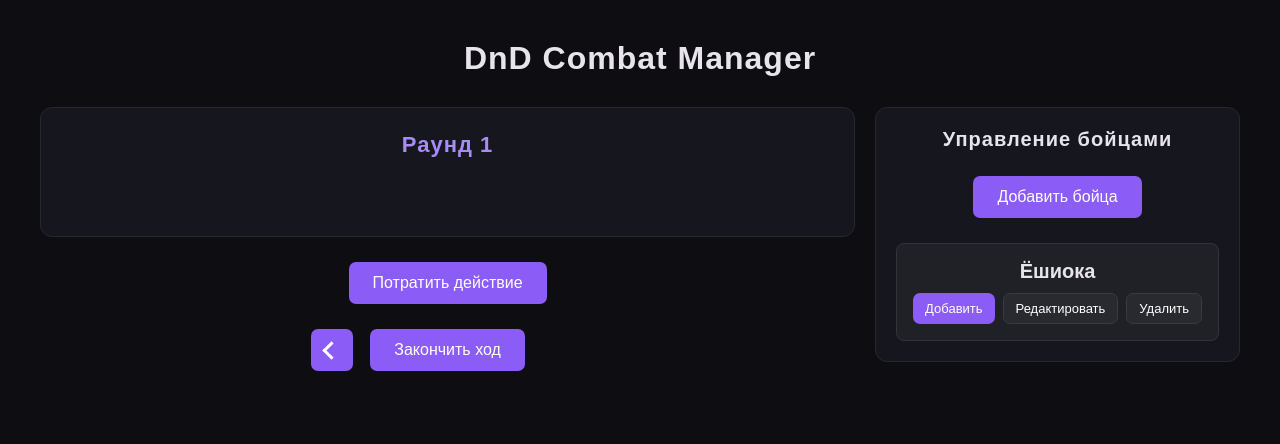
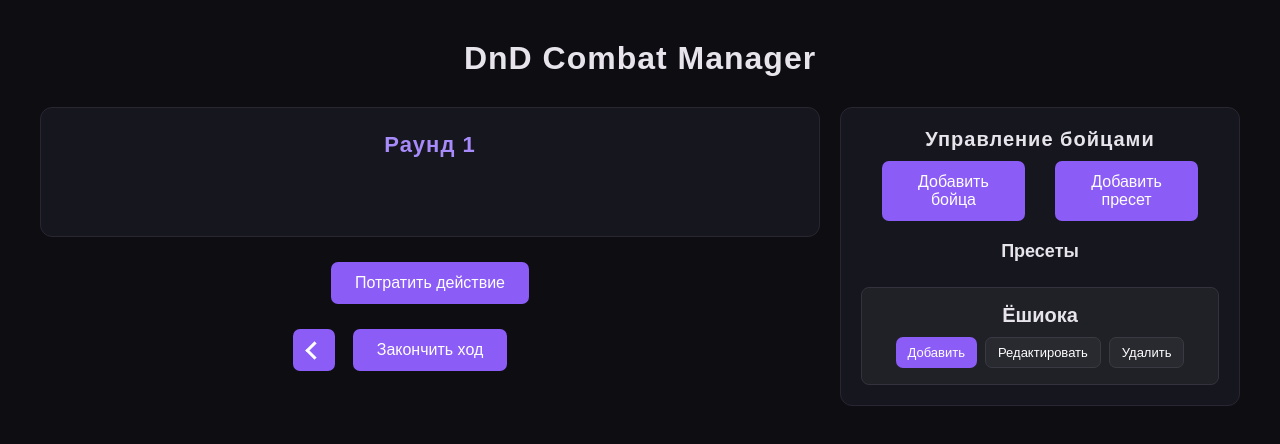
Before and after one commit to j0mp1x/DnD-Combat-Manger, a React (Vite) app: page / in a window 1280 px wide. Shown: the top 444 px of the page. Built offline with nearby package versions, Linux system fonts and the light colour scheme.

Commit message:
Сделал нормальное добавление бойцов и пресетов

```diff
--- a/src/App.jsx
+++ b/src/App.jsx
@@ -4,9 +4,10 @@ import {
     createFighterFromPreset,
     fighters,
 } from './data/fighters'
-import { Preset, Yoshioka } from './data/preset'
+import { Preset, Yoshioka, createPreset } from './data/preset'
 import ConfirmModal from './components/confirmModal'
 import FormModal from './components/formModal'
+import getDataFromForm from './UTILITES/getData'
 
 function App() {
     const [gameState, setGameState] = useState({
@@ -22,6 +23,11 @@ function App() {
     const [actionError, setActionError] = useState(false)
 
     const [confirmModal, setConfirmModal] = useState(false)
+
+    const [formModal, setFormModal] = useState({
+        isOpen: false,
+        onSubmit: null,
+    })
 
     const onReactionUse = (f) => {
         setPrevGameState(gameState)
@@ -104,33 +110,25 @@ function App() {
     }
 
     const addFighter = (data) => {
-        const name = data.get('name')
-        const hp = data.get('hp')
-        const maxActions = data.get('maxActions')
-        const armorClass = data.get('armorClass')
-        const initiative = data.get('initiative')
-        const saveAsPreset = data.get('saveAsPreset')
-
         setPrevGameState(gameState)
         setGameState((prev) => {
             return {
                 ...prev,
-                fighters: createFighter(
-                    prev,
-                    name,
-                    hp,
-                    armorClass,
-                    maxActions,
-                    initiative
-                ).sort((a, b) => b.initiative - a.initiative),
+                fighters: createFighter(prev, data).sort(
+                    (a, b) => b.initiative - a.initiative
+                ),
             }
         })
 
-        if (saveAsPreset) {
+        if (data.saveAsPreset) {
+            addPreset(data)
+        }
+    }
+
+    const addPreset = (data) => {
         setPresets((prev) => {
-                return [...prev, new Preset(name, hp, maxActions, armorClass)]
+            return [...prev, createPreset(data)]
         })
-        }
     }
 
     const addFighterFromPreset = (preset) => {
@@ -144,11 +142,6 @@ function App() {
             }
         })
     }
-
-    const [formModal, setFormModal] = useState({
-        isOpen: false,
-        onSubmit: addFighter,
-    })
 
     const deletePreset = (preset) => {
         setPresets((prev) => {
@@ -232,13 +225,29 @@ function App() {
                 </div>
                 <div id="addFighters">
                     <h1>Управление бойцами</h1>
+                    <div className="actions">
                         <button
                             onClick={() => {
-                            setFormModal({ isOpen: true })
+                                setFormModal({
+                                    isOpen: true,
+                                    onSubmit: addFighter,
+                                })
                             }}
                         >
                             Добавить бойца
                         </button>
+                        <button
+                            onClick={() => {
+                                setFormModal({
+                                    isOpen: true,
+                                    onSubmit: addPreset,
+                                })
+                            }}
+                        >
+                            Добавить пресет
+                        </button>
+                    </div>
+                    <h2>Пресеты</h2>
                     <div id="presets">
                         {presets.map((e) => {
                             return (
@@ -248,6 +257,7 @@ function App() {
                                         <button
                                             onClick={() => {
                                                 addFighterFromPreset(e)
+                                                console.log(e)
                                             }}
                                         >
                                             Добавить
@@ -275,9 +285,11 @@ function App() {
 
             <FormModal
                 isOpen={formModal.isOpen}
-                onSubmit={addFighter}
+                onSubmit={formModal.onSubmit}
+                getData={getDataFromForm}
                 onClose={() => {
                     setFormModal(false)
+                    setFormModal({ isOpen: false, onSubmit: null })
                 }}
             />
             <ConfirmModal
--- /dev/null
+++ b/src/UTILITES/getData.js
@@ -0,0 +1,19 @@
+const getDataFromForm = (data) => {
+    const name = data.get('name')
+    const hp = data.get('hp')
+    const maxActions = data.get('maxActions')
+    const armorClass = data.get('armorClass')
+    const initiative = data.get('initiative')
+    const saveAsPreset = data.get('saveAsPreset')
+
+    return {
+        name,
+        hp,
+        maxActions,
+        armorClass,
+        initiative,
+        saveAsPreset,
+    }
+}
+
+export default getDataFromForm
--- a/src/components/confirmModal.jsx
+++ b/src/components/confirmModal.jsx
@@ -4,6 +4,7 @@ const ConfirmModal = ({ isOpen, onConfirm, onClose }) => {
             <div className={`modal ${isOpen ? '' : 'hidden'}`}>
                 <div className="modalContent">
                     <h1>Вы уверены что хотите удалить пресет?</h1>
+                    <div className="formActions">
                         <button
                             onClick={() => {
                                 onConfirm()
@@ -16,6 +17,7 @@ const ConfirmModal = ({ isOpen, onConfirm, onClose }) => {
                     </div>
                 </div>
             </div>
+        </div>
     )
 }
 
--- a/src/components/formModal.jsx
+++ b/src/components/formModal.jsx
@@ -1,9 +1,14 @@
-const FormModal = ({ isOpen, onSubmit, onClose }) => {
+const FormModal = ({ isOpen, onSubmit, onClose, getData }) => {
+    const handleSubmit = async (d) => {
+        const data = await getData(d)
+        await onSubmit(data)
+        onClose()
+    }
     return (
         <div className={`modal ${isOpen ? '' : 'hidden'}`}>
             <div className="modalContent">
                 <h2>Добавить бойца</h2>
-                <form action={onSubmit}>
+                <form action={handleSubmit}>
                     <div>
                         <div className="formFields">
                             <label>Имя</label>
@@ -53,7 +58,7 @@ const FormModal = ({ isOpen, onSubmit, onClose }) => {
                         </div>
                     </div>
                     <div className="formActions">
-                        <button onClick={onClose}>Добавить</button>
+                        <button>Добавить</button>
                         <button type="button" onClick={onClose}>
                             Закрыть
                         </button>
--- a/src/data/fighters.js
+++ b/src/data/fighters.js
@@ -1,5 +1,6 @@
 import { rollDice } from '../UTILITES/dice'
 import { createNewId } from '../UTILITES/idCreator'
+import { Preset } from './preset'
 
 class Fighter {
     constructor(name, hp, armorClass, maxActions = 1, initiative = rollDice()) {
@@ -17,7 +18,10 @@ class Fighter {
 
 let fighters = []
 
-const createFighter = (prev, name, hp, armorClass, maxActions, initiative) => {
+const createFighter = (
+    prev,
+    { name, hp, armorClass, maxActions, initiative }
+) => {
     if (initiative <= 0) {
         initiative = rollDice()
     }
@@ -30,11 +34,8 @@ const createFighter = (prev, name, hp, armorClass, maxActions, initiative) => {
     ]
 }
 
-const createFighterFromPreset = (
-    prev,
-    { name, hp, armorClass, maxActions } = preset
-) => {
-    return createFighter(prev, name, hp, armorClass, maxActions)
+const createFighterFromPreset = (prev, preset = Preset) => {
+    return createFighter(prev, preset)
 }
 
 export { fighters, createFighter, Fighter, createFighterFromPreset }
--- a/src/data/preset.js
+++ b/src/data/preset.js
@@ -10,6 +10,10 @@ class Preset {
     }
 }
 
+const createPreset = ({ name, hp, armorClass, maxActions }) => {
+    return new Preset(name, hp, armorClass, maxActions)
+}
+
 const Yoshioka = new Preset('Ёшиока', 40, 14, 1)
 
-export { Preset, Yoshioka }
+export { Preset, Yoshioka, createPreset }
--- a/src/index.css
+++ b/src/index.css
@@ -36,7 +36,7 @@ h1 {
 }
 
 #addFighters {
-    /* width: 250px; */
+    width: 400px;
     padding: 20px;
 
     background: #16161e;
@@ -47,6 +47,13 @@ h1 {
 #addFighters h1 {
     margin: 0;
     font-size: 20px;
+}
+
+#addFighters h2 {
+    margin: 0;
+    padding-top: 10px;
+    font-size: 18px;
+    justify-self: center;
 }
 
 #initiativePanel {
@@ -238,18 +245,15 @@ button:hover {
 .formActions {
     display: flex;
 }
-
-.modalContent {
-    width: 400px;
-    padding: 30px;
-
-    background: #16161e;
-    border: 1px solid #292632;
-    border-radius: 12px;
-
-    box-shadow: 0 10px 40px rgba(0, 0, 0, 0.5);
+.actions {
+    display: flex;
+    justify-content: center;
+    gap: 10px;
 }
-
+.actions button {
+    width: 40%;
+    margin: 10px;
+}
 .modalContent h2 {
     margin: 0 0 25px;
     text-align: center;
@@ -428,6 +432,7 @@ button:hover {
 
 .presetActions {
     display: flex;
+    justify-content: center;
     gap: 8px;
     padding-top: 10px;
 }
```
Lines whose indentation alone changed are shown as unchanged.
